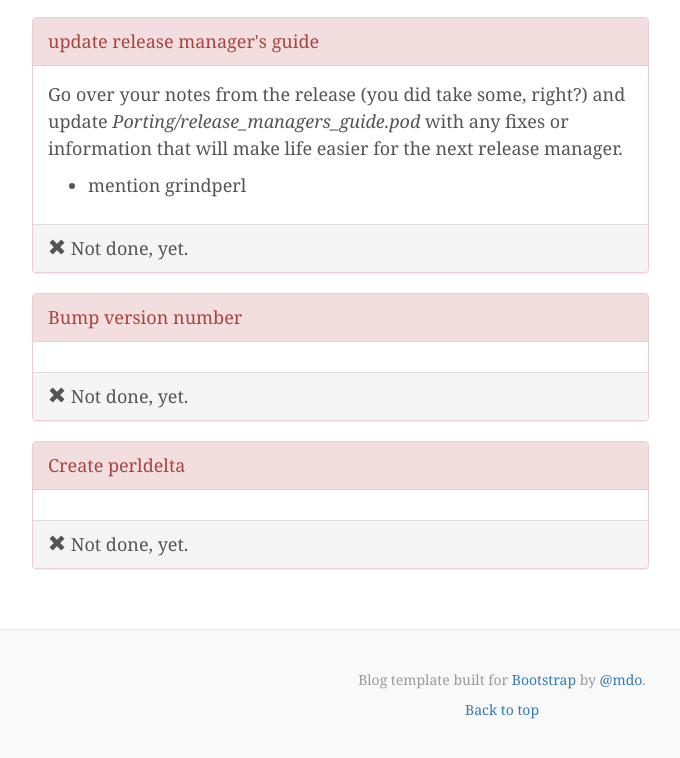
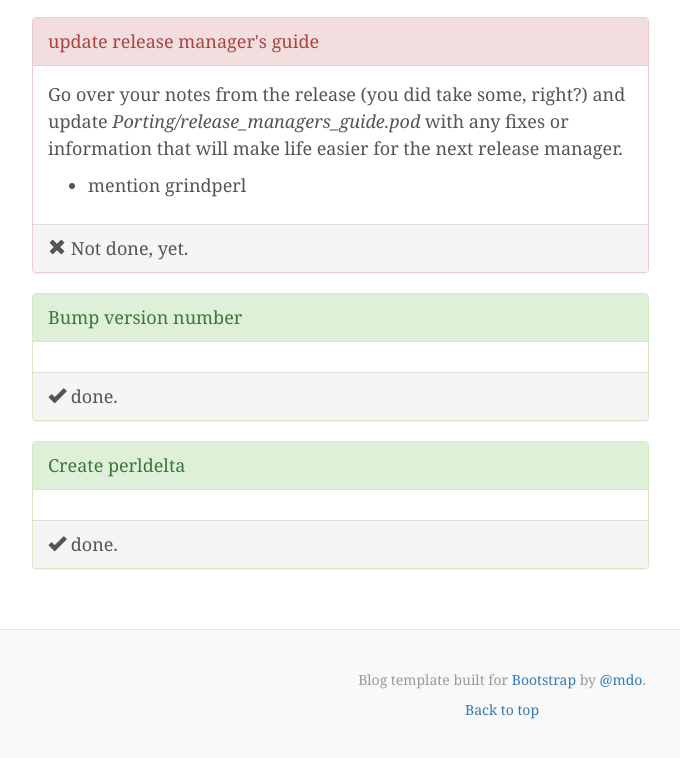
Before and after one commit to reneeb/5-25-10, a plain HTML site: page day_after.html in a window 1280 px wide. Shown: the part 2530-3288 px from the top of the page, without its empty margins (138-818 px from the left). Drawn offline with Linux system fonts and the light colour scheme.

Commit message:
update the checklist

```diff
--- a/day_after.html
+++ b/day_after.html
@@ -154,21 +154,21 @@
  <div class="panel-footer"><span class="glyphicon glyphicon-remove"></span> Not done, yet.</span></div>
 </div>
 
-<div class="panel panel-danger">
+<div class="panel panel-success">
   <div class="panel-heading">Bump version number</div>
   <div class="panel-body">
 
   </div>
- <div class="panel-footer"><span class="glyphicon glyphicon-remove"></span> Not done, yet.</span></div>
+ <div class="panel-footer"><span class="glyphicon glyphicon-ok"></span> done.</span></div>
 </div>
 
 
-<div class="panel panel-danger">
+<div class="panel panel-success">
   <div class="panel-heading">Create perldelta</div>
   <div class="panel-body">
 
   </div>
- <div class="panel-footer"><span class="glyphicon glyphicon-remove"></span> Not done, yet.</span></div>
+ <div class="panel-footer"><span class="glyphicon glyphicon-ok"></span> done.</span></div>
 </div>
 
 
```
